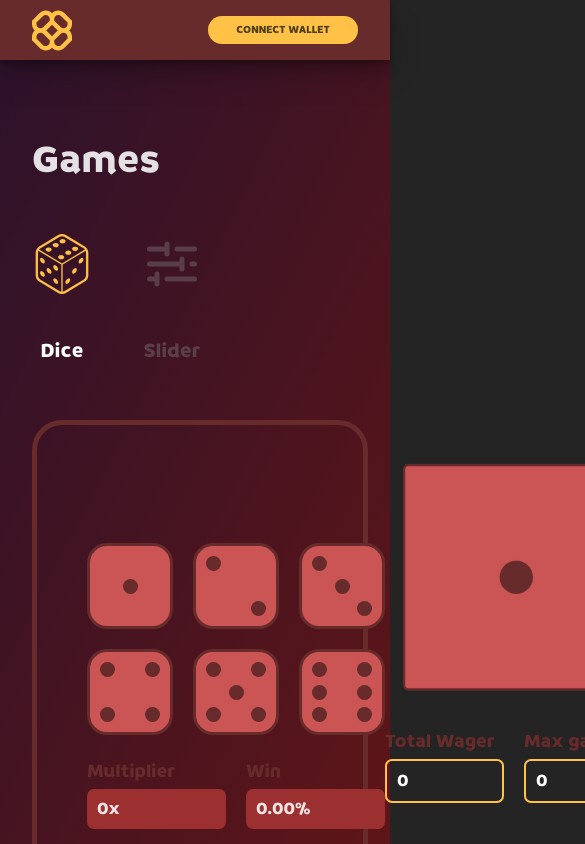
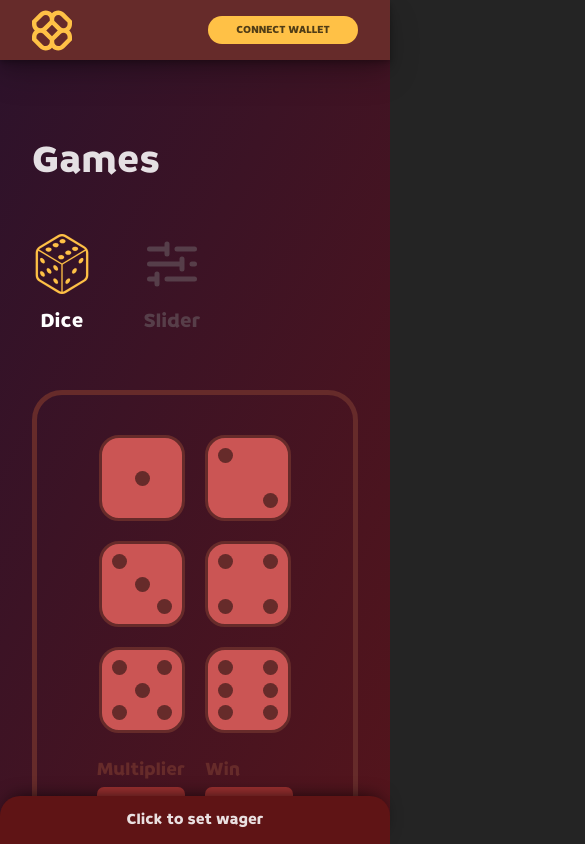
Before and after one commit to MrPa2a/block-bet, a React (Vite) app: page /games in a window 390 px wide. Shown: the top 844 px of the page, 585 px wide, since content can reach past the window. Built offline with nearby package versions, Linux system fonts and the light colour scheme.

Commit message:
dice + slider responsive

```diff
--- a/src/breakpoints.scss
+++ b/src/breakpoints.scss
@@ -5,8 +5,8 @@ $breakpoints: (
   "small": 760px,
   // above
   "medium": 900px,
-  "xmedium": 1024px,
-  "large": 1300px,
+  "xmedium": 1048px,
+  "large": 1335px,
   "xlarge": 1900px,
   "xxlarge": 2500px,
 );
--- a/src/components/games/dice-game/simple-dice/SimpleDice.scss
+++ b/src/components/games/dice-game/simple-dice/SimpleDice.scss
@@ -1,3 +1,5 @@
+@import "../../../../breakpoints.scss";
+
 .dice-game-container {
   width: 100%;
   margin: 50px;
@@ -6,14 +8,47 @@
   align-items: center;
   justify-content: space-around;
 
+  @include respond-to(default) {
+    flex-direction: column;
+    margin: 40px 10px;
+  }
+  @include respond-to(xsmall) {
+    flex-direction: column;
+    margin: 50px 10px;
+  }
+  @include respond-to(medium) {
+    display: grid;
+    grid-template-areas:
+    "inputs bets"
+    "outputs bets";
+    margin: 50px;
+  }
+  @include respond-to(large) {
+    display: flex;
+    flex-direction: row;
+    margin: 50px;
+  }
+
   .dices-choice {
     display: flex;
     flex-direction: column;
+    align-items: center;
+    grid-area: inputs; // only for medium breakpoints
 
     .dices {
       display: grid;
       grid-template-columns: 1fr 1fr 1fr;
       gap: 20px;
+
+      @include respond-to(default) {
+        grid-template-columns: 1fr 1fr;
+      }
+      @include respond-to(xsmall) {
+        grid-template-columns: 1fr 1fr 1fr;
+      }
+      @include respond-to(large) {
+        grid-template-columns: 1fr 1fr 1fr;
+      }
 
       .dice {
         cursor: pointer;
@@ -35,8 +70,6 @@
         }
 
         &.selected {
-          // background-color: var(--success);
-          // border: 2px solid var(--success-dark);
           background-color: var(--primary-light);
           border: 3px solid var(--primary-dark-light);
 
@@ -143,6 +176,17 @@
     display: flex;
     flex-direction: column;
     align-items: center;
+    grid-area: outputs; // only for medium breakpoints
+
+    @include respond-to(default) {
+      margin-top: 80px;
+    }
+    @include respond-to(xsmall) {
+      margin-top: 80px;
+    }
+    @include respond-to(large) {
+      margin-top: 0;
+    }
 
     .gains {
       display: grid;
@@ -175,7 +219,7 @@
           border: 2px solid var(--primary-light);
           color: white;
 
-          &::-webkit-scrollbar{
+          &::-webkit-scrollbar {
             display: none;
           }
         }
@@ -198,4 +242,19 @@
       }
     }
   }
+
+  .dice-bets {
+    align-self: flex-start;
+    grid-area: bets; // only for medium breakpoints
+
+    @include respond-to(default) {
+      display: none;
+    }
+    @include respond-to(xsmall) {
+      display: none;
+    }
+    @include respond-to(medium) {
+      display: block;
+    }
+  }
 }
--- a/src/components/games/dice-game/simple-dice/SimpleDice.tsx
+++ b/src/components/games/dice-game/simple-dice/SimpleDice.tsx
@@ -140,7 +140,7 @@ function SimpleDice() {
                 </div>
                 <div className="gains">
                     <div className="input-box">
-                        <span className="title">Total Wager</span>
+                        <span className="title">Total wager</span>
                         <div className="content-container">
                             <span className="content-text">
                                 {totalWager}
@@ -160,7 +160,9 @@ function SimpleDice() {
                     <Button label="Roll" onClick={handleRollClick} disabled={isRolling || selectedDice.length === 0 || betState.wager === 0} />
                 </div>
             </div>
-            <BetInputs />
+            <div className="dice-bets">
+                <BetInputs />
+            </div>
         </div>
     );
 }
--- a/src/components/games/range-game/SimpleRange.tsx
+++ b/src/components/games/range-game/SimpleRange.tsx
@@ -218,7 +218,7 @@ function SimpleRange() {
                     </div>
                     <div className="gains">
                         <div className="input-range">
-                            <span className="title">Total Wager</span>
+                            <span className="title">Total wager</span>
                             <div className="content-container">
                                 <span className="content-text">
                                     {totalWager}
@@ -239,7 +239,9 @@ function SimpleRange() {
                     <Button label='Launch' onClick={handleButtonClick} disabled={isRolling || !betState.wager} />
                 </div>
             </div>
-            <BetInputs />
+            <div className="range-bets">
+                <BetInputs />
+            </div>
         </div>
     );
 }
--- /dev/null
+++ b/src/components/shared/bets-panel/BetPanel.scss
@@ -0,0 +1,55 @@
+@import "../../../breakpoints.scss";
+
+.panel {
+    z-index: 1000;
+  position: fixed;
+  bottom: 0;
+  left: 0;
+  right: 0;
+  background: #5F1415;
+  cursor: pointer;
+  border-top-left-radius: 20px;
+  border-top-right-radius: 20px;
+
+  display: flex;
+  flex-direction: column;
+  align-items: center;
+
+  -webkit-box-shadow: 0 -6px 20px -10px black;
+  -moz-box-shadow: 0 -6px 20px -10px black;
+  box-shadow: 0 -6px 20px -10px black;
+
+  @include respond-to(default) {
+    display: flex;
+  }
+  @include respond-to(xsmall) {
+    display: flex;
+  }
+  @include respond-to(medium) {
+    display: none;
+  }
+
+  .header {
+    padding: 10px;
+    width: 100%;
+    text-align: center;
+    transition: background-color 0.3s ease-in-out;
+    border-top-left-radius: 20px;
+    border-top-right-radius: 20px;
+
+    &.expanded {
+      // background-color: var(--secondary);
+    }
+  }
+
+  .content {
+    padding: 10px;
+    transition: opacity 0.3s ease-in-out;
+
+    margin-bottom: 20px;
+
+    &.expanded {
+      opacity: 1;
+    }
+  }
+}
--- /dev/null
+++ b/src/components/shared/bets-panel/BetPanel.tsx
@@ -0,0 +1,80 @@
+import './BetPanel.scss';
+
+import React, { useState } from 'react';
+import BetInputs from '../bets-input/BetInput';
+
+const BetPanel: React.FC = () => {
+  const [isExpanded, setIsExpanded] = useState(false);
+
+  const handleToggle = () => {
+    setIsExpanded(!isExpanded);
+  };
+
+  const computedStyle = getComputedStyle(document.body);
+  const background = computedStyle.getPropertyValue('--background');
+  const primaryColor = computedStyle.getPropertyValue('--primary');
+  const secondaryLightColor = computedStyle.getPropertyValue('--secondary-light');
+
+  return (
+    // <div
+    //   style={{
+    //     height: isExpanded ? 'auto' : '30px', // Hauteur initiale de la partie "émergée"
+    //     position: 'fixed',
+    //     bottom: 0,
+    //     left: 0,
+    //     right: 0,
+    //     backgroundColor: secondaryLightColor,
+    //     transition: 'height 0.3s ease-in-out',
+    //     cursor: 'pointer',
+    //     borderTopRightRadius: '20px',
+    //     borderTopLeftRadius: '20px',
+    //   }}
+    //       onClick={handleToggle}
+    //   >
+    //   <div
+    //     style={{
+    //       position: 'absolute',
+    //       backgroundColor: secondaryLightColor,
+    //       bottom: isExpanded ? 'auto' : '-10px', // Position de la partie "émergée"
+    //       left: 0,
+    //       right: 0,
+    //       height: '10px',
+    //       borderTopRightRadius: '20px',
+    //       borderTopLeftRadius: '20px',
+    //     }}
+    //     draggable={!isExpanded} // Désactiver le glissement lorsque le panneau est ouvert
+    //     onDragStart={(e) => e.preventDefault()}
+    //     onDrag={handleToggle}
+    //   />
+    //   {isExpanded && (
+    //     <div
+    //       style={{
+    //         padding: '50px',
+    //         backgroundColor: secondaryLightColor,
+    //         transition: 'all 0.3s ease-in-out',
+    //         boxShadow: '0 2px 5px rgba(0, 0, 0, 0.2)',
+    //         display: 'flex',
+    //         alignItems: 'flex-end',
+    //         justifyContent: 'center',
+    //         borderTopRightRadius: '20px',
+    //         borderTopLeftRadius: '20px',
+    //       }}
+    //     >
+    //       <BetInputs />
+    //     </div>
+    //   )}
+    // </div>
+    <div className={`panel ${isExpanded ? 'expanded' : ''}`}>
+      <div className="header" onClick={handleToggle}>
+        Click to {isExpanded ? 'close' : 'set'} wager
+      </div>
+      {isExpanded && (
+        <div className="content">
+          <BetInputs />
+        </div>
+      )}
+    </div>
+  );
+};
+
+export default BetPanel;
--- a/src/components/shared/navbar/Navbar.scss
+++ b/src/components/shared/navbar/Navbar.scss
@@ -37,12 +37,16 @@
       margin: 0 2rem;
       display: flex;
     }
+    @include respond-to(small) {
+      margin: 0 5rem;
+      display: flex;
+    }
     @include respond-to(medium) {
       margin: 0 5rem;
       display: flex;
     }
     @include respond-to(xmedium) {
-      margin: 0 5rem;
+      margin: 0 10rem;
       display: flex;
     }
     @include respond-to(large) {
--- a/src/pages/games/Games.scss
+++ b/src/pages/games/Games.scss
@@ -35,7 +35,6 @@
 
             .name {
                 font-size: 1.3rem;
-                margin-top: 30px;
                 color: gray;
             }
 
@@ -61,7 +60,7 @@
 
     .games-container {
         display: flex;
-        width: 100%;
+        width: calc(100% - 10px);
         border: 5px solid var(--secondary-dark);
         border-radius: 30px;
     }
--- a/src/pages/games/Games.tsx
+++ b/src/pages/games/Games.tsx
@@ -7,6 +7,7 @@ import { ReactComponent as SliderLogo } from "/public/slider.svg";
 
 import SimpleDice from "../../components/games/dice-game/simple-dice/SimpleDice";
 import SimpleRange from "../../components/games/range-game/SimpleRange";
+import BetPanel from "../../components/shared/bets-panel/BetPanel";
 
 interface GameElement {
     name: string;
@@ -55,6 +56,9 @@ function Games() {
             <div className="games-container">
                 {selectedGame.component}
             </div>
+            <div className="bet-panel">
+                <BetPanel />
+            </div>
         </div>
     );
 }
```
Also changed, not shown: src/components/games/range-game/SimpleRange.scss (+143 -22 lines).
